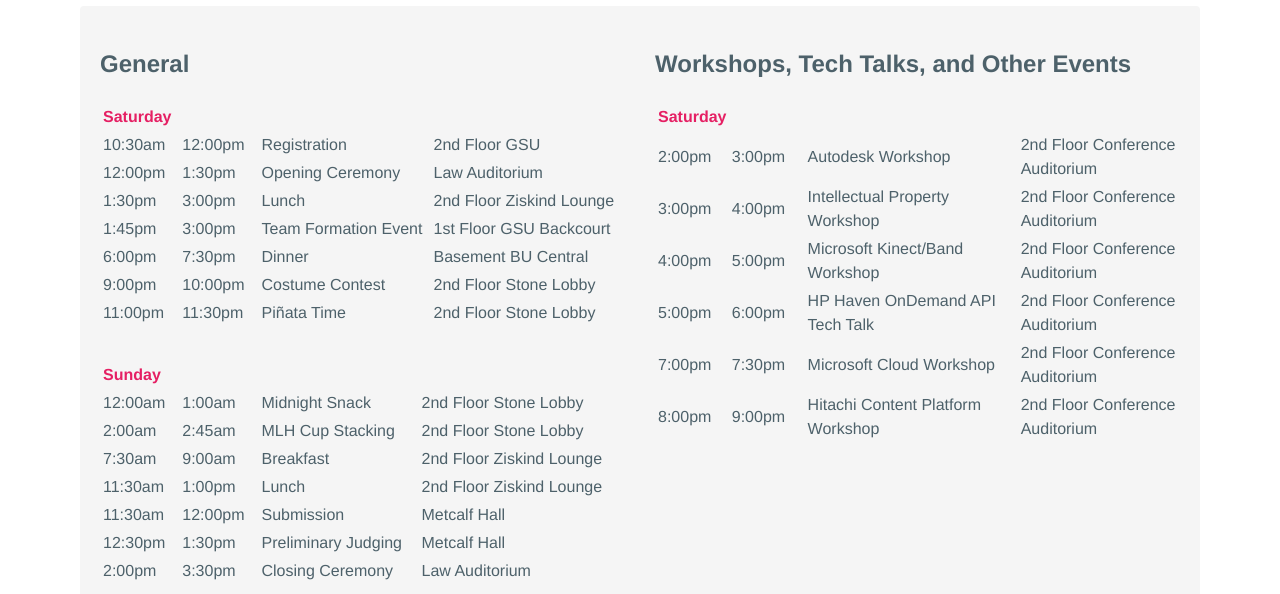
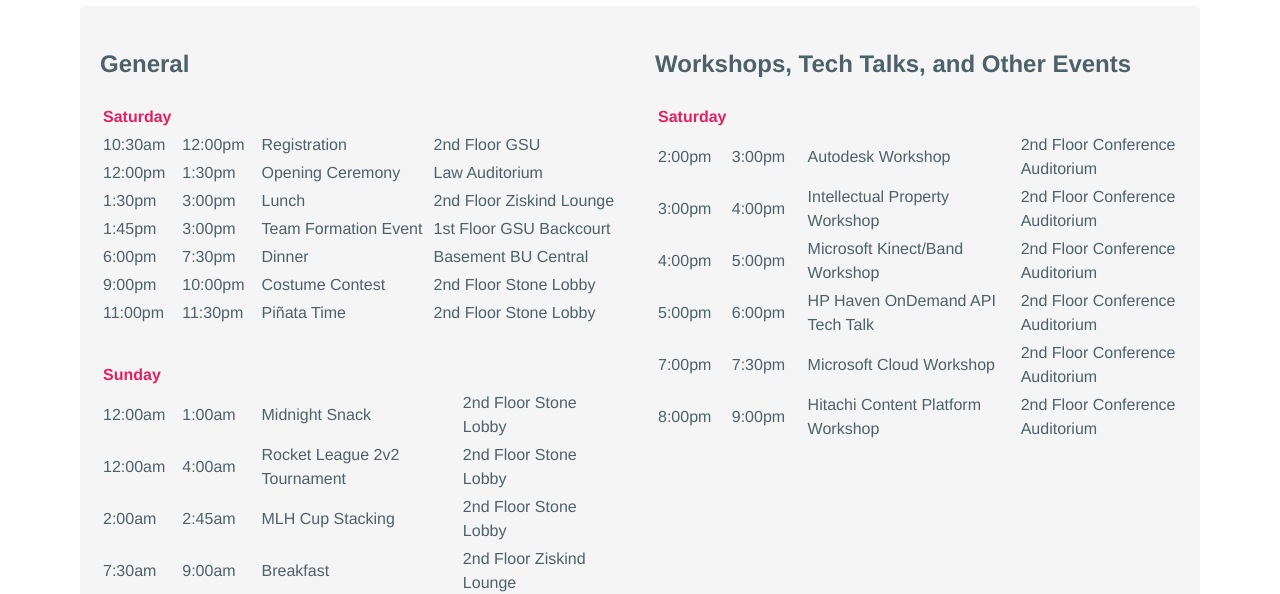
Before and after one commit to boston-hacks/boston-hacks.github.io, a website: page schedule.html in a window 1280 px wide. Shown: the part 216-810 px from the top of the page. Drawn offline with Linux system fonts and the light colour scheme.

Commit message:
[HL] Added Rocket League tournament to schedule.

```diff
--- a/schedule.html
+++ b/schedule.html
@@ -124,6 +124,12 @@
                   <td>2nd Floor Stone Lobby</td>
                 </tr>
                 <tr>
+                  <td>12:00am</td>
+                  <td>4:00am</td>
+                  <td>Rocket League 2v2 Tournament</td>
+                  <td>2nd Floor Stone Lobby</td>
+                </tr>
+                <tr>
                   <td>2:00am</td>
                   <td>2:45am</td>
                   <td>MLH Cup Stacking</td>
```
